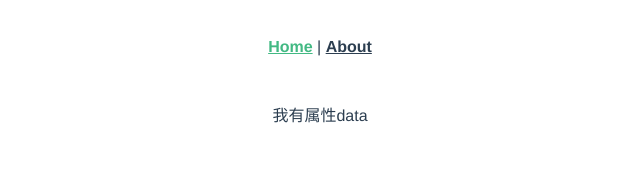
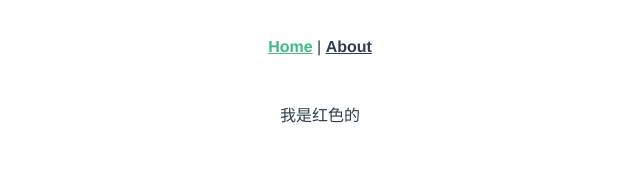
Before and after one commit to Nesb01t/MonetUI, a Vue app in the folder monetblog-vue/: page /#/ in a window 1280 px wide. Shown: the top 192 px of the page, without its empty margins (320-960 px from the left). Built offline with nearby package versions, Linux system fonts and the light colour scheme.

Commit message:
update:响应式变量名->冒号class

```diff
--- a/monetblog-vue/src/views/HomeView.vue
+++ b/monetblog-vue/src/views/HomeView.vue
@@ -1,7 +1,5 @@
 <template>
-  <!-- v-hind 绑定动态属性 -->
-  <!-- v-bind:属性名="变量名" -->
-  <p v-bind:data="dataVal">我有属性data</p>
+  <p :class="{'red':!isRed}">我是红色的</p>
 </template>
 
 <script>
@@ -13,9 +11,16 @@
         name: "小美",
         age: 20,
         info: "<i>富文本斜体字</i>",
-        dataVal: 2
+        isRed: true
       })
       return { ...toRefs(data) }
     }
   }
 </script>
+
+
+<style>
+  .red{
+    color: red;
+  }
+</style>
```
